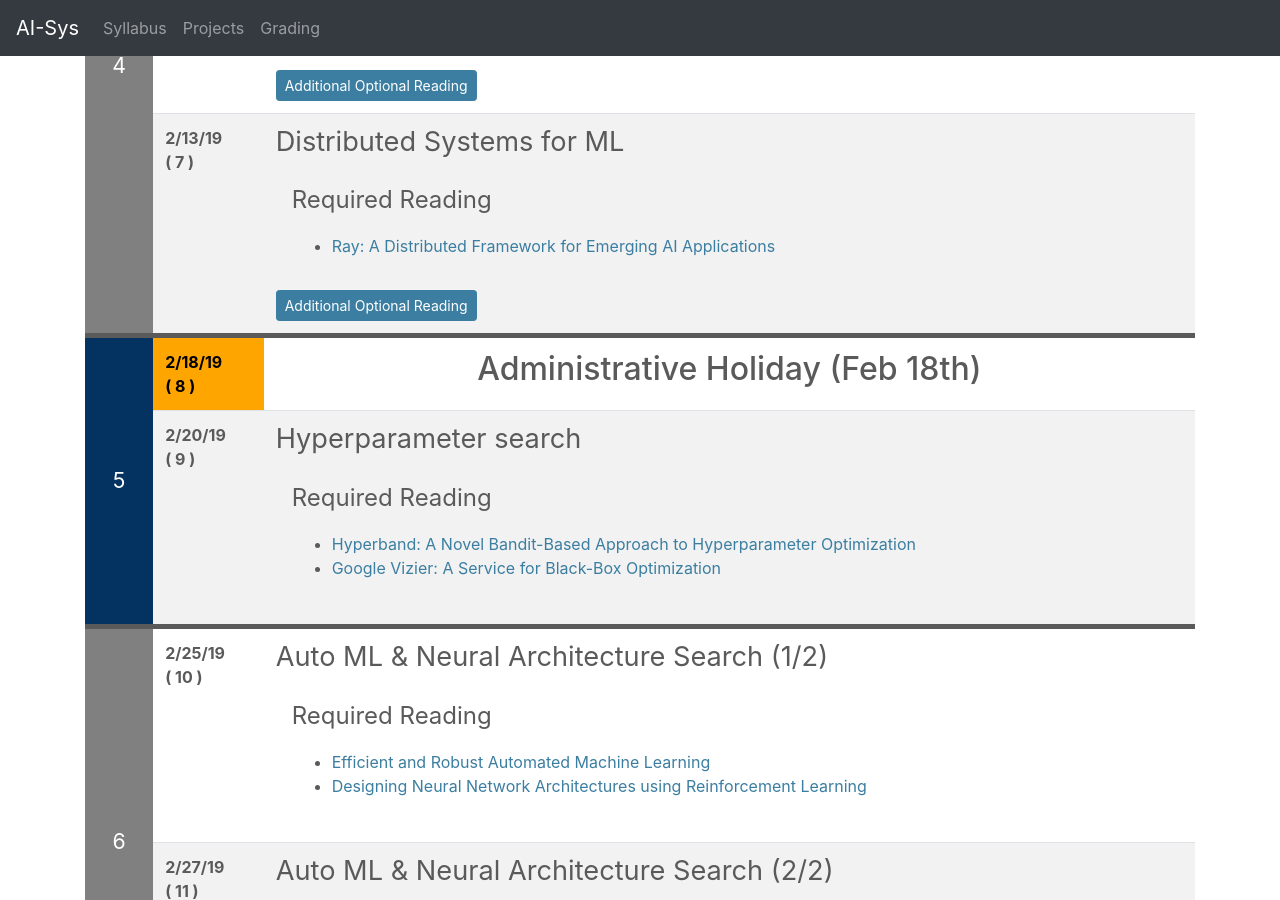
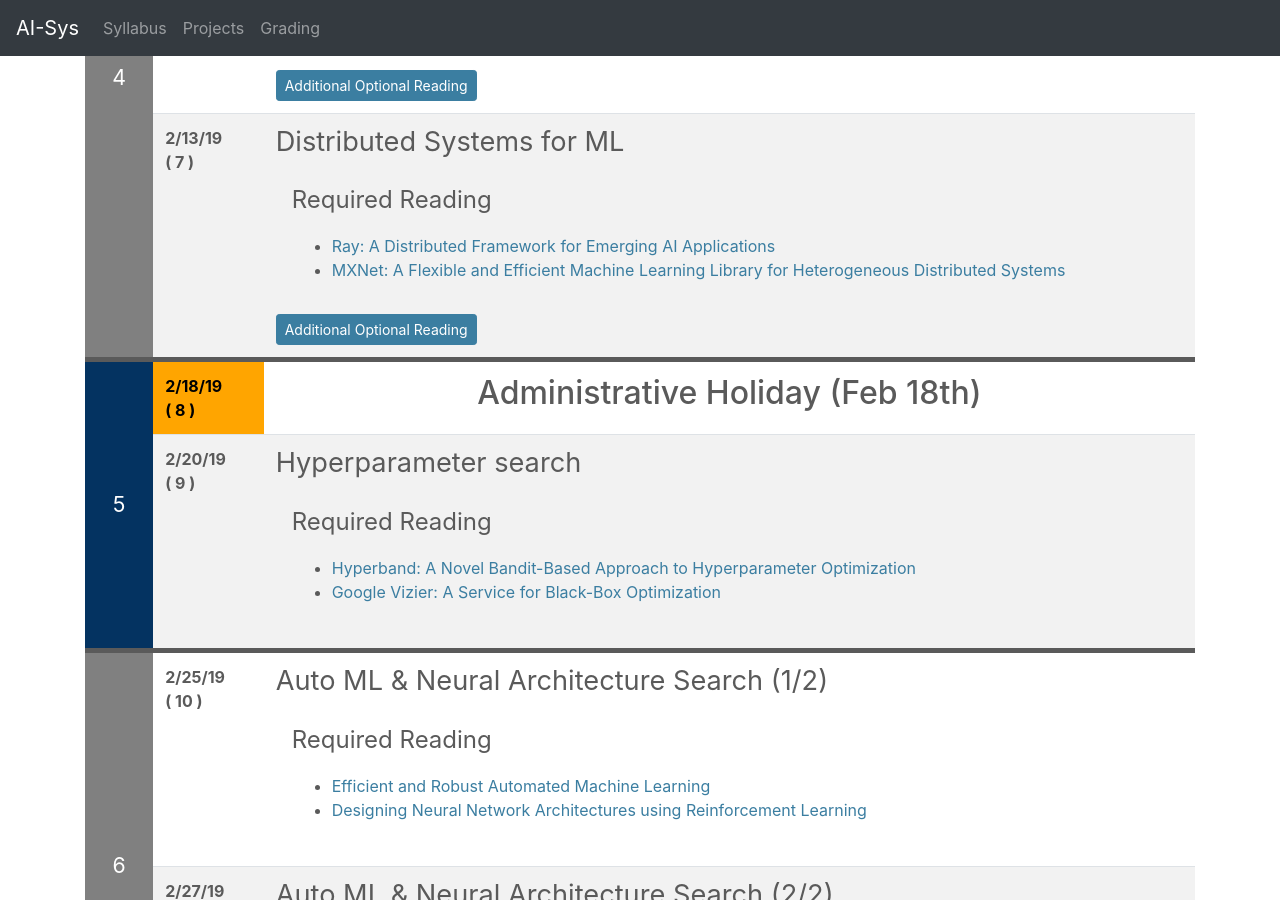
Before and after one commit to ucbrise/cs294-ai-sys-sp19, a Jekyll site: the page built from index.md, in a window 1280 px wide and 900 px high, scrolled down 3340 px. Built offline with Jekyll 4.4.1, drawn with Linux system fonts in a browser that asks for light colours; nearby versions of some CDN libraries; our own code applies the rules of GitHub Pages for plain Markdown files.

Commit message:
putting mxnet back

```diff
--- a/index.md
+++ b/index.md
@@ -334,6 +334,8 @@ If you find some of the reading confusing and want a more gentle introduction, t
 <div class="required_reading" markdown="1">
 
 * [Ray: A Distributed Framework for Emerging AI Applications](https://arxiv.org/abs/1712.05889)
+* [MXNet: A Flexible and Efficient Machine Learning
+Library for Heterogeneous Distributed Systems](https://arxiv.org/1512.01274)
 
 </div>
 
```
